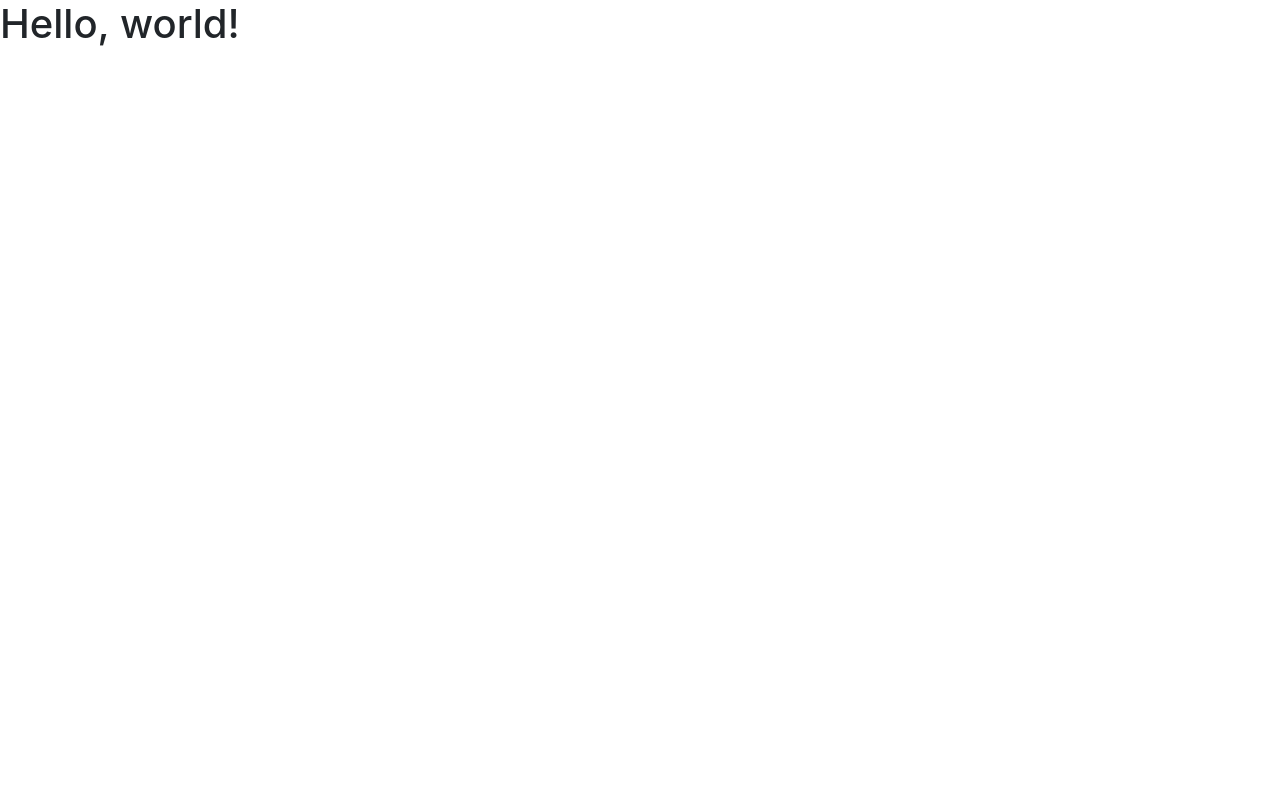
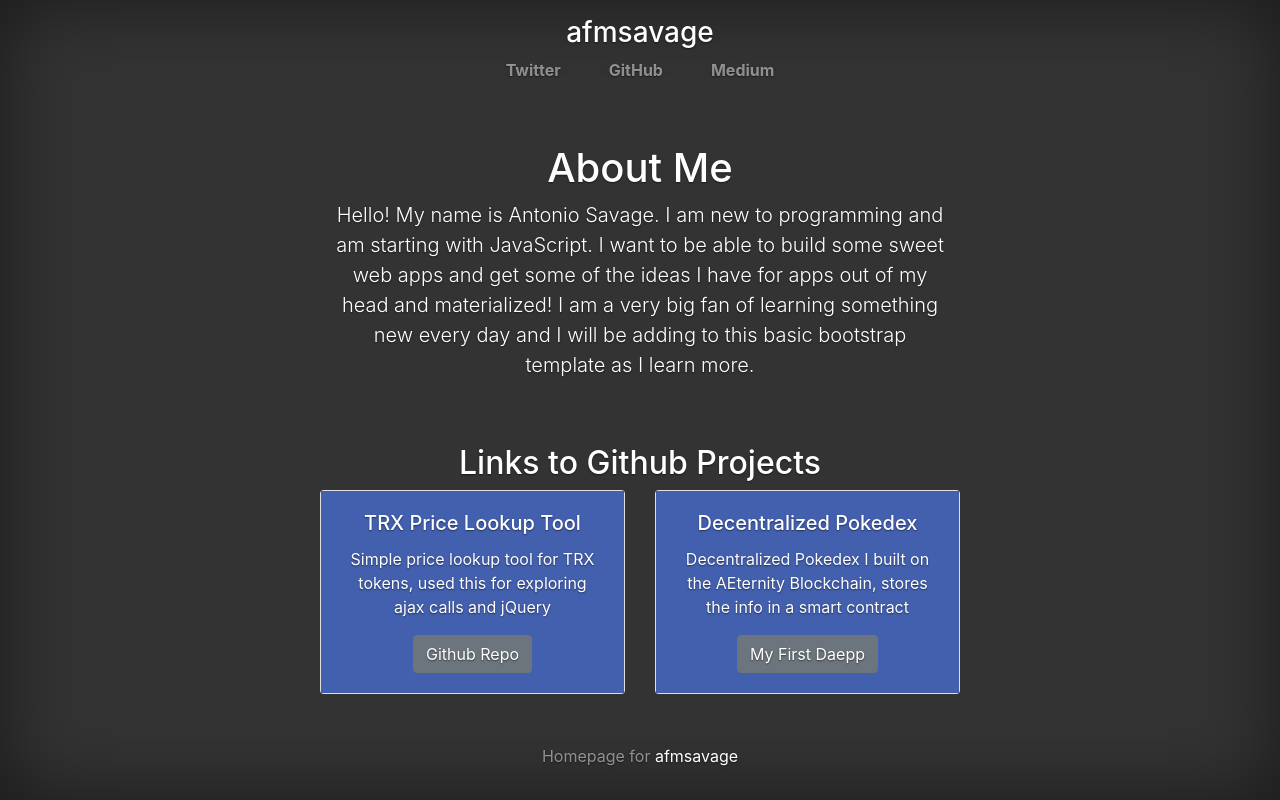
Before and after one commit to RouvenFox/personalsite, a plain HTML site: page index.html in a window 1280 px wide. Drawn offline with nearby package versions, Linux system fonts and the light colour scheme.

Commit message:
creating about me site

```diff
--- /dev/null
+++ b/custom.css
@@ -0,0 +1,58 @@
+.masthead {
+  margin-bottom: 2rem;
+}
+
+.masthead-brand {
+  margin-bottom: 0;
+}
+
+.nav-masthead .nav-link {
+  font-weight: 700;
+  color: rgba(255, 255, 255, .5);
+  background-color: transparent;
+  border-bottom: .25rem solid transparent;
+}
+
+.nav-masthead .nav-link:hover,
+.nav-masthead .nav-link:focus {
+  border-bottom-color: rgba(255, 255, 255, .25);
+}
+
+.nav-masthead .nav-link + .nav-link {
+  margin-left: 1rem;
+}
+
+.nav-masthead .active {
+  color: #fff;
+  border-bottom-color: #fff;
+}
+a,
+a:focus,
+a:hover {
+  color: #fff;
+}
+.cover {
+  padding: 0 1.5rem;
+}
+.mastfoot {
+  color: rgba(255, 255, 255, .5);
+}
+html,
+body {
+  height: 100%;
+  background-color: rgb(51, 51, 51);
+}
+
+body {
+  display: -ms-flexbox;
+  display: flex;
+  color: #fff;
+  text-shadow: 0 .05rem .1rem rgba(0, 0, 0, .5);
+  box-shadow: inset 0 0 5rem rgba(0, 0, 0, .5);
+}
+
+.cover-container {
+  max-width: 42em;
+}
+.card-body{
+  background-color: rgb(67, 96, 175);
--- a/index.html
+++ b/index.html
@@ -9,13 +9,68 @@
   <!-- Bootstrap CSS -->
   <link rel="stylesheet" href="https://stackpath.bootstrapcdn.com/bootstrap/4.3.1/css/bootstrap.min.css"
     integrity="sha384-ggOyR0iXCbMQv3Xipma34MD+dH/1fQ784/j6cY/iJTQUOhcWr7x9JvoRxT2MZw1T" crossorigin="anonymous">
+    <!-- Custom CSS -->
+    <link href="custom.css" rel="stylesheet">
   <!-- Favicon -->
   <link rel="icon" href="/favicon.ico?v=1.1">
-  <title>Hello, world!</title>
+  <title>Antonio Savage</title>
+
+
 </head>
+    <body class="text-center">
+        <div class="cover-container d-flex w-100 h-100 p-3 mx-auto flex-column">
+      <header class="masthead mb-auto">
+        <div class="inner">
+          <h3 class="masthead-brand">afmsavage</h3>
+          <nav class="nav nav-masthead justify-content-center">
+              <a class="nav-link" href="https://twitter.com/skumbagt">Twitter</a>
+            <a class="nav-link" href="https://github.com/afmsavage">GitHub</a>
+            <a class="nav-link" href="https://medium.com/@asavage">Medium</a>
+          </nav>
+        </div>
+      </header>
+  <div class="container">
+  <h1>About Me</h1>
+  <p class="lead"> Hello! My name is Antonio Savage. I am new to programming and am starting with JavaScript. I want to be able to build some sweet web apps and get some of the ideas I have for apps out of my head and materialized! I am a very big fan of learning something new every day and I will be adding to this basic bootstrap template as I learn more.</p>
+</div>
+<br>
+<br>
+    <div class="row">
+        <div class="col">
+          <h2>Links to Github Projects</h2>
+          <div class="row">
+              <div class="col-sm-6">
+                <div class="card">
+                  <div class="card-body">
+                    <h5 class="card-title">TRX Price Lookup Tool</h5>
+                    <p class="card-text">Simple price lookup tool for TRX tokens, used this for exploring ajax calls and jQuery</p>
+                    <a href="https://github.com/afmsavage/api-call-test" class="btn btn-secondary">Github Repo</a>
+                  </div>
+                </div>
+              </div>
+              <div class="col-sm-6">
+                <div class="card">
+                  <div class="card-body">
+                    <h5 class="card-title">Decentralized Pokedex</h5>
+                    <p class="card-text">Decentralized Pokedex I built on the AEternity Blockchain, stores the info in a smart contract</p>
+                    <a href="https://github.com/afmsavage/aeternity-dacade" class="btn btn-secondary">My First Daepp</a>
+                  </div>
+                </div>
+              </div>
+            </div>
+        </div>
+</div>
 
-<body>
-  <h1>Hello, world!</h1>
+
+
+<footer class="mastfoot mt-auto">
+    <div class="inner">
+       <p>Homepage for <a href="https://twitter.com/skumbagt">afmsavage</a></p>
+    </div>
+  </footer>
+  </div>
+
+</body>
 
   <!-- Optional JavaScript -->
   <!-- jQuery first, then Popper.js, then Bootstrap JS -->
@@ -28,6 +83,4 @@
   <script src="https://stackpath.bootstrapcdn.com/bootstrap/4.3.1/js/bootstrap.min.js"
     integrity="sha384-JjSmVgyd0p3pXB1rRibZUAYoIIy6OrQ6VrjIEaFf/nJGzIxFDsf4x0xIM+B07jRM"
     crossorigin="anonymous"></script>
-</body>
-
 </html>
```
Also changed, not shown: 1 other file.
